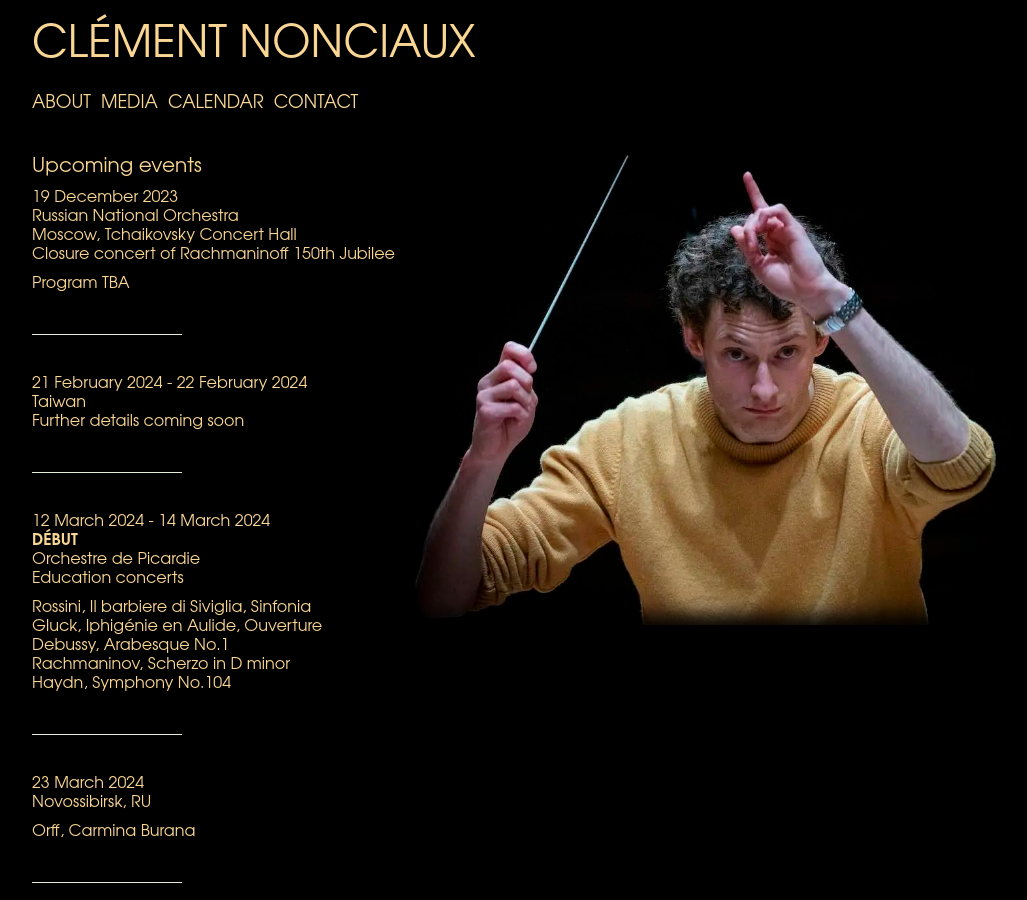
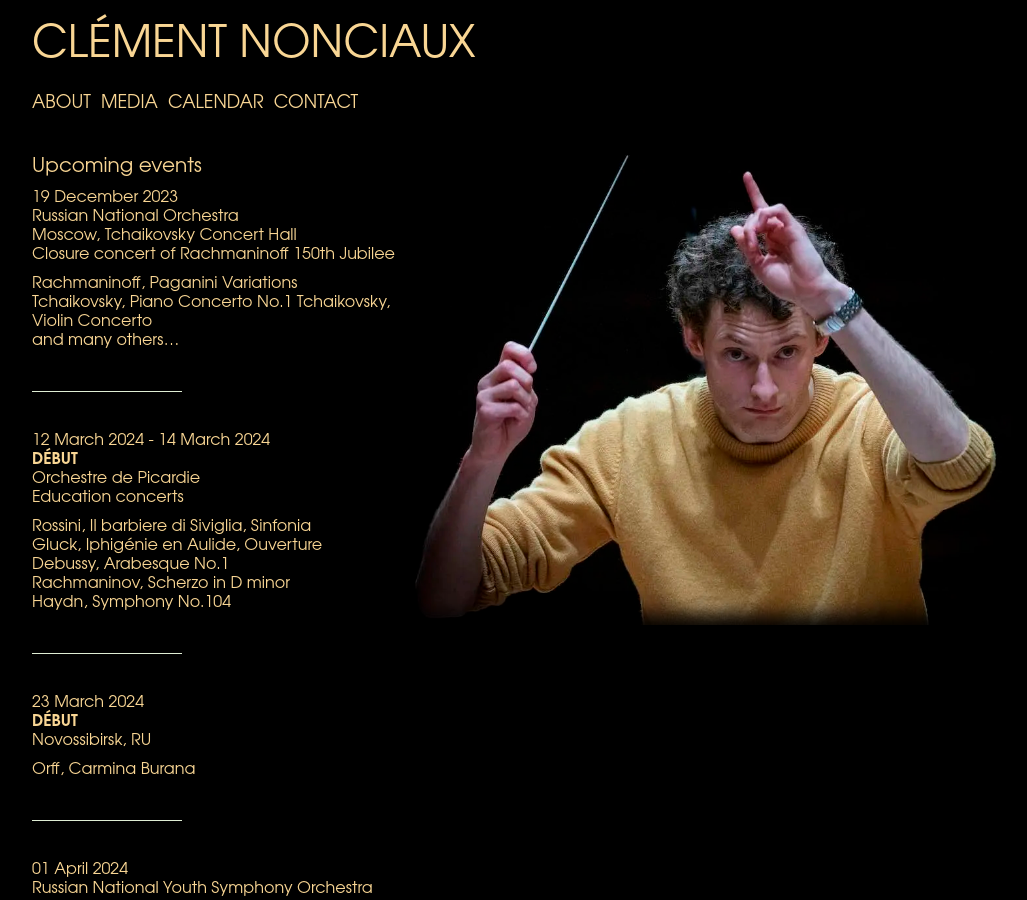
Before and after one commit to martincadoux/clementnonciaux.com, a Jekyll site: the page built from _pages/calendar.html, in a window 1280 px wide and 900 px high. Shown: the whole window, without its empty margins (108-1135 px from the left). Built offline with Jekyll 4.4.1, drawn with Linux system fonts in a browser that asks for light colours.

Commit message:
Update events.yml

```diff
--- a/_data/events.yml
+++ b/_data/events.yml
@@ -51,14 +51,10 @@
 
 - date: [2024-03-23]
   location: |-
+   **DÉBUT**
    Novossibirsk, RU
   program: |-
     Orff, Carmina Burana
-
-- date: [2024-02-21, 2024-02-22]
-  location: |-
-    Taiwan
-    Further details coming soon
 
 - date: [2023-12-19]
   location: |-
@@ -66,7 +62,10 @@
     Moscow, Tchaikovsky Concert Hall
     Closure concert of Rachmaninoff 150th Jubilee
   program: |-
-    Program TBA
+   Rachmaninoff, Paganini Variations
+   Tchaikovsky, Piano Concerto No.1
+   Tchaikovsky, Violin Concerto
+   and many others…
 
 - date: [2023-12-10]
   location: |-
```
